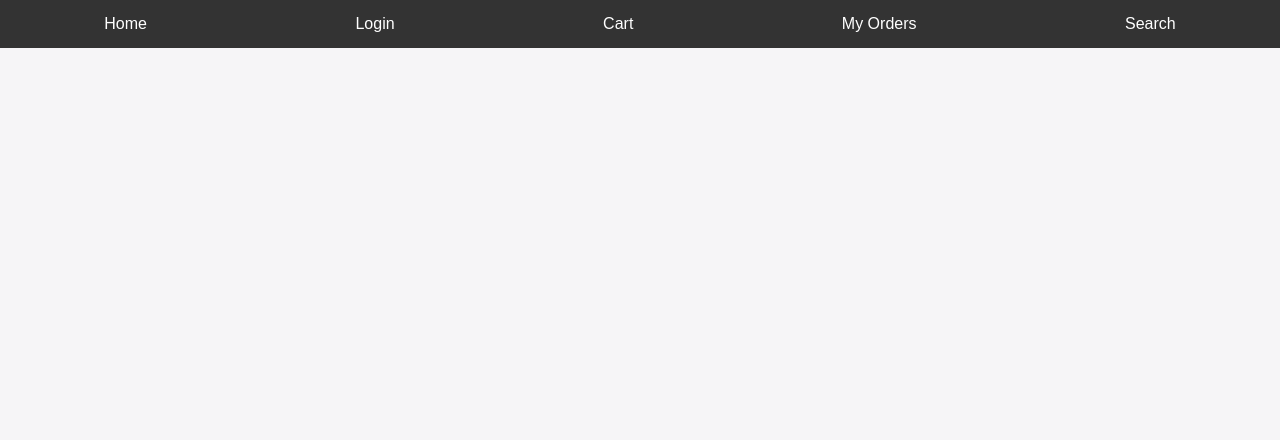
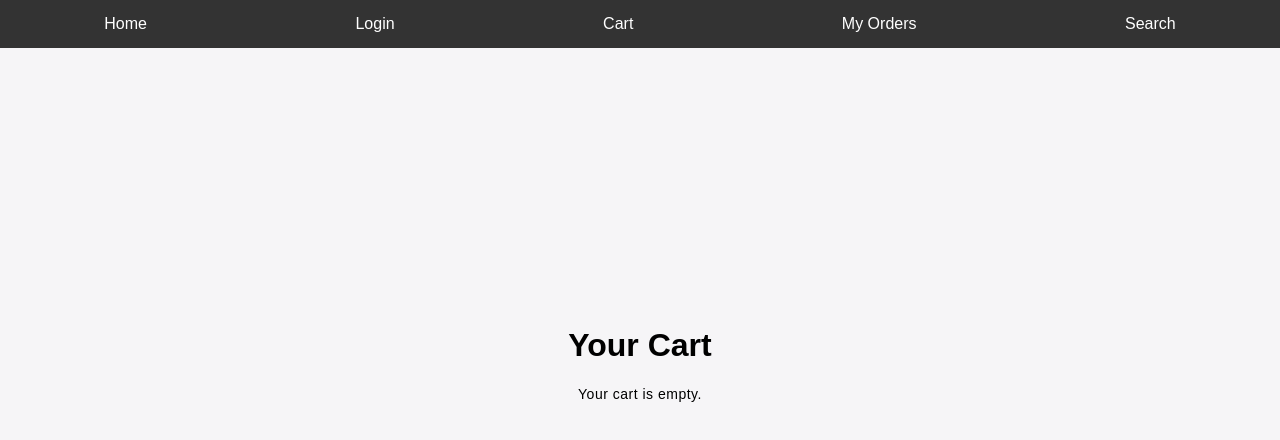
Before and after one commit to NooranAlOmari/MERAKI_Academy_Project_4, a React (Create React App) app in the folder frontend/: page /cart in a window 1280 px wide. Shown: the top 440 px of the page. Built offline with nearby package versions, Linux system fonts and the light colour scheme.

Commit message:
show Cart Page

```diff
--- a/frontend/src/App.js
+++ b/frontend/src/App.js
@@ -10,7 +10,7 @@ import Home from './components/Home'
 import AuthPage from './components/AuthPage/AuthPage';
 import Products from './components//Products/Products';
 import ProductDetails from './components/ProductDetails/ProductDetails';
-
+import CartPage from './components/Cart/CartPage';
 export const AppContext = createContext();
 
 const App = () => {
@@ -55,7 +55,7 @@ const App = () => {
     <Route path="/AuthPage" element={<AuthPage/>} />
     <Route path="/products/:categoryId" element={<Products />} />
     <Route path="/products/details/:productId" element={<ProductDetails />} />
-
+    <Route path="/cart" element={<CartPage />} />
    </Routes>
 
 
@@ -64,7 +64,7 @@ const App = () => {
 
   )
 }
-
+////AuthPage  /cart
 
 
 
--- a/frontend/src/components/Cart/CartPage.js
+++ b/frontend/src/components/Cart/CartPage.js
@@ -0,0 +1,32 @@
+import React, { useContext } from 'react';
+import { AppContext } from '../../App';
+
+const CartPage = () => {
+    const { cart } = useContext(AppContext);
+
+    console.log('Cart data:', cart); //
+
+    return (
+        <div>
+            <h1>Your Cart</h1>
+
+            {/*Check if the cart contains items*/}
+            {cart && cart.items && cart.items.length > 0 ? (
+                <div>
+                    {cart.items.map((item, index) => (
+                        <div key={index} className="cart-item">
+                            <p>{item.product.name}</p>
+                            <p>Quantity: {item.quantity}</p>
+                            <p>Price: ${item.price}</p>
+                        </div>
+                    ))}
+                    <h3>Total: ${cart.items.reduce((total, item) => total + item.price * item.quantity, 0)}</h3>
+                </div>
+            ) : (
+                <p>Your cart is empty.</p>
+            )}
+        </div>
+    );
+};
+
+export default CartPage;
--- a/frontend/src/components/Cart/CartSummary.js
+++ b/frontend/src/components/Cart/CartSummary.js
@@ -1,8 +1,9 @@
 import React, { useContext } from 'react';
-import { AppContext } from './App';
+import { AppContext } from '../../App';
 import { useNavigate } from 'react-router-dom';
 
 const CartSummary = () => {
+
     const { cart } = useContext(AppContext);
     const navigate = useNavigate();
 
--- a/frontend/src/components/Products/Products.js
+++ b/frontend/src/components/Products/Products.js
@@ -3,13 +3,15 @@ import { AppContext } from '../../App';
 import { useParams } from 'react-router-dom';
 import axios from 'axios';
 import {useNavigate } from "react-router-dom";
+import CartSummary from '../Cart/CartSummary';
 
 const Products = () => {
 
     const navigate = useNavigate();
 
     const { setProducts, products ,
-            setselectedproductId
+            setselectedproductId,
+            cart
     } = useContext(AppContext);
 
     const { categoryId } = useParams();
@@ -33,7 +35,7 @@ console.log(categoryId )
 
     }
 
-
+    console.log('Cart items:', cart)
     return (
         <div>
             {products && products.length > 0 ? (
@@ -53,6 +55,12 @@ console.log(categoryId )
             ) : (
                 <p>No products found for this category.</p>
             )}
+
+            {/* Show CartSummary only if cart contains items*/}
+            {cart && cart.items && cart.items.length > 0 && (
+                <CartSummary />
+            )}
+
         </div>
     );
 };
```
